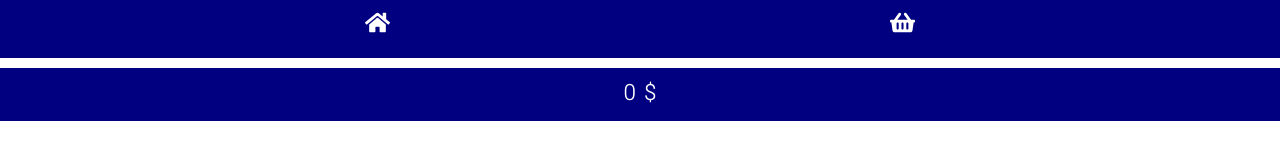
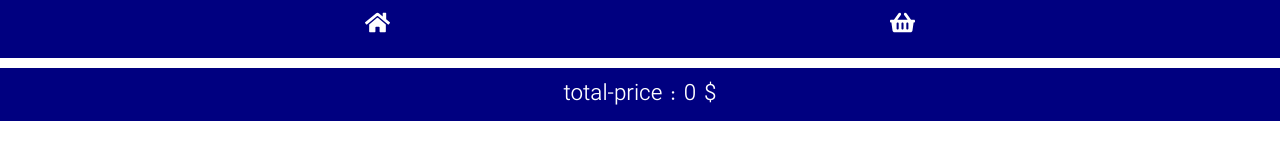
Before and after one commit to arshia788/Redux-TrousersShop-react, a React (Create React App) app: page /basket in a window 1280 px wide. Shown: the top 168 px of the page. Built offline with nearby package versions, Linux system fonts and the light colour scheme.

Commit message:
finishing

```diff
--- a/src/components/Basket.js
+++ b/src/components/Basket.js
@@ -62,7 +62,7 @@ const Basket = () => {
             textAlign:'center', marginTop:'10px'}}>
 
                 <p style={{fontSize:'1.4rem'}}>
-                    {splitNum(total)} $
+                   total-price : {splitNum(total)} $
 
                 </p>
             </div>
```
